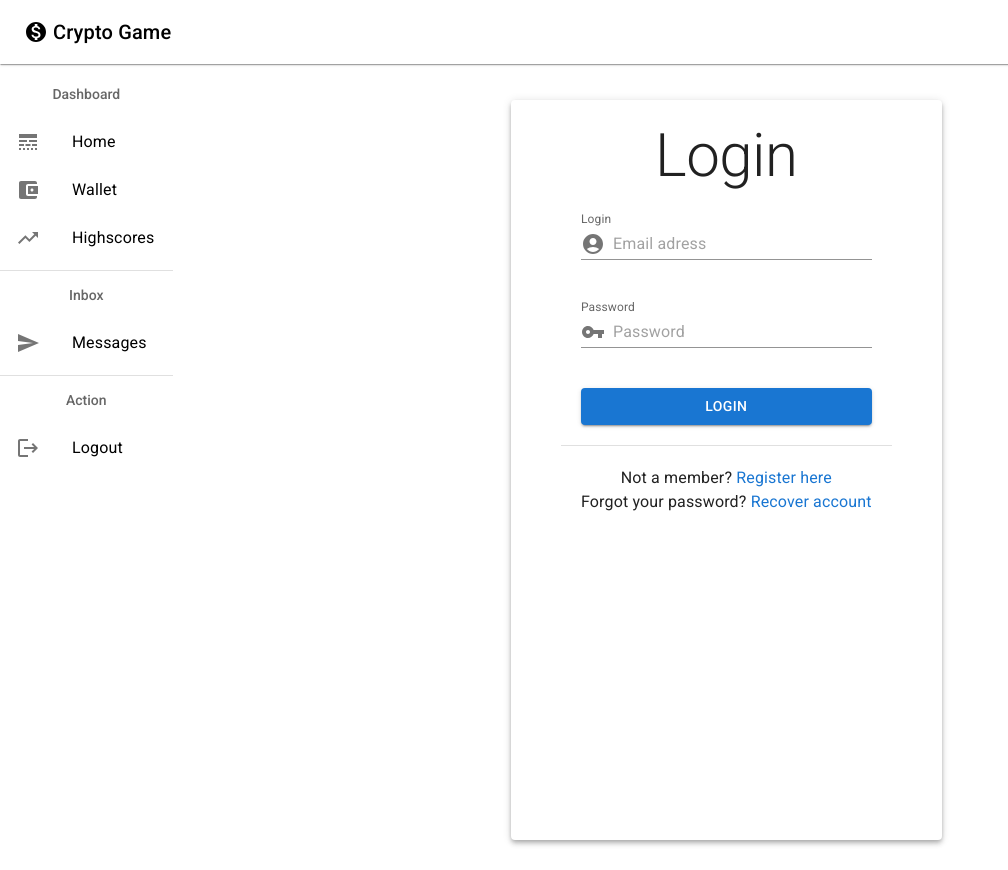
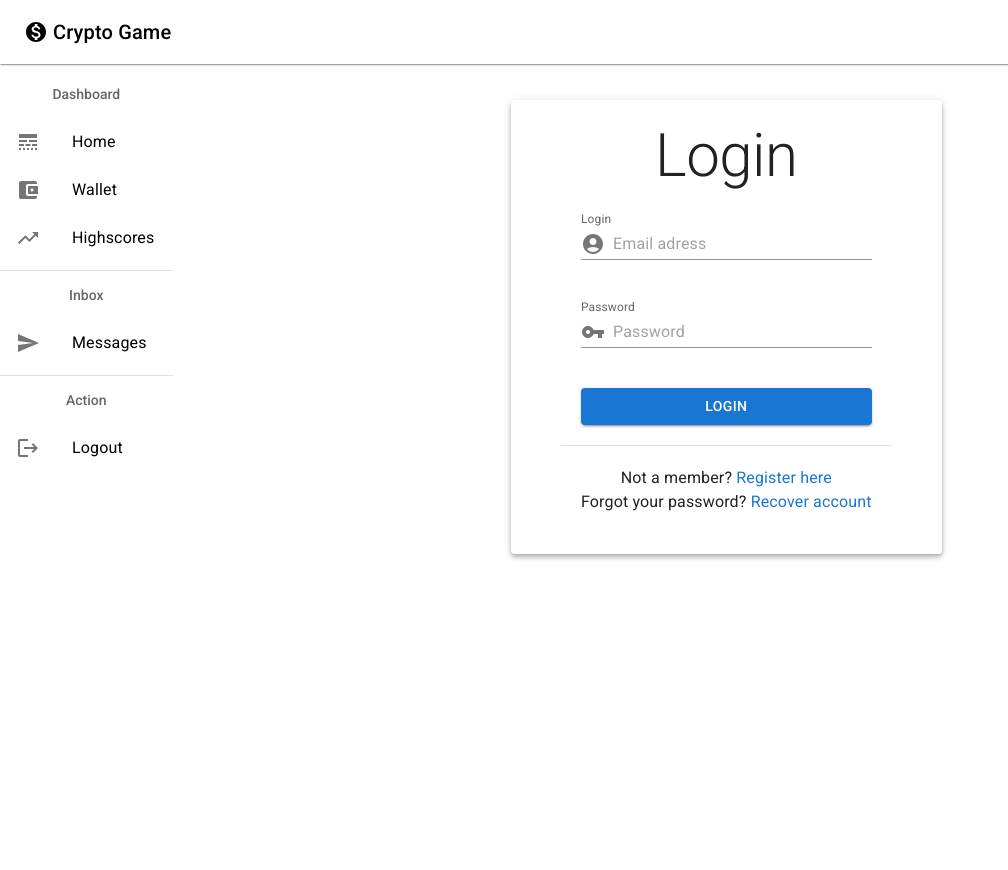
Before and after one commit to hffxx/cryptoapp, a React (Create React App) app in the folder frontend/: page /login in a window 1280 px wide. Shown: the whole page, without its empty margins (0-1008 px from the left). Built offline with nearby package versions, Linux system fonts and the light colour scheme; no server answers; what react-swipeable-views-utils would draw is missing.

Commit message:
style: login and signup component

```diff
--- a/frontend/src/components/Login.js
+++ b/frontend/src/components/Login.js
@@ -57,7 +57,10 @@ function Login() {
   };
 
   return (
-    <Grid container sx={{ padding: "10px" }}>
+    <Grid
+      container
+      sx={{ padding: "10px", display: "flex", alignItems: "flex-start" }}
+    >
       <Paper elevation={4} sx={styles.paper}>
         <Typography variant="h2">Login</Typography>
         <FormControl>
--- a/frontend/src/components/SignUp.js
+++ b/frontend/src/components/SignUp.js
@@ -63,7 +63,10 @@ function SignUp() {
   };
 
   return (
-    <Grid container sx={{ padding: "10px" }}>
+    <Grid
+      container
+      sx={{ padding: "10px", display: "flex", alignItems: "flex-start" }}
+    >
       <Paper elevation={4} sx={styles.paper}>
         <Typography variant="h2">Sign up</Typography>
         <FormControl>
```
